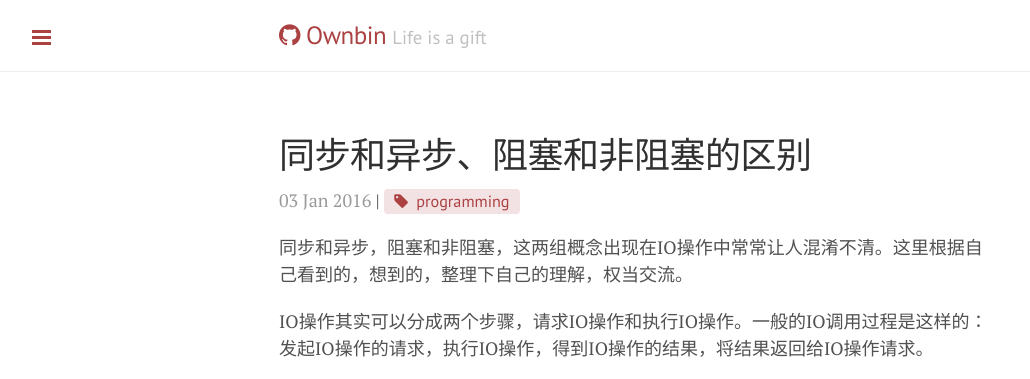
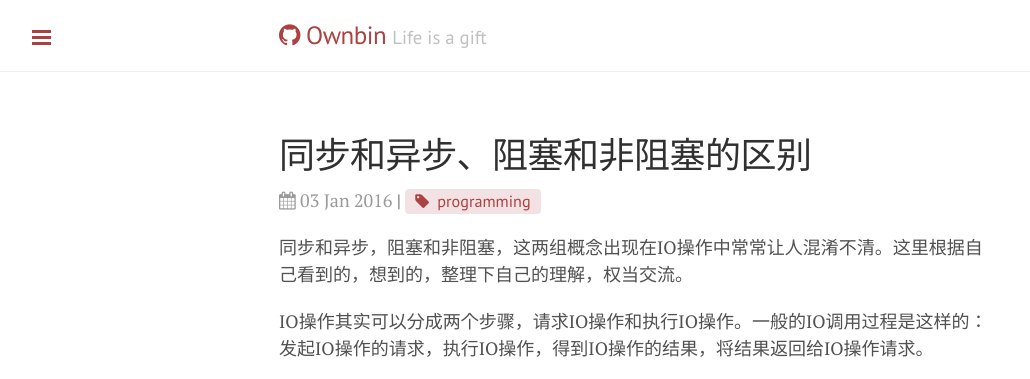
Before and after one commit to ownbin/ownbin.github.io, a Jekyll site: the page built from _posts/2016-01-03-sync-async.md, in a window 1280 px wide. Shown: the top 379 px of the page, without its empty margins (1-1031 px from the left). Built offline with Jekyll 4.4.1, drawn with Linux system fonts in a browser that asks for light colours; nearby versions of some CDN libraries; comment, search, counter and statistics services are not loaded.

Commit message:
add date icon to post

```diff
--- a/_layouts/post.html
+++ b/_layouts/post.html
@@ -7,7 +7,7 @@ layout: default
     <img src="{{ "/assets/images/" | append: page.banner_image }}">
   {% endif %}
   <h1 class="post-title">{{ page.title }}</h1>
-  <span class="post-date">{{ page.date | date_to_string }}</span>
+  <span class="post-date"><i class="fa fa-calendar" title="Date published"></i> {{ page.date | date_to_string }}</span>
   {% if page.tags %} |
   {% for tag in page.tags %}
     <a href="{{ site.baseurl }}{{ site.tag_page }}#{{ tag | slugify }}" class="post-tag">{{ tag }}</a>
```
